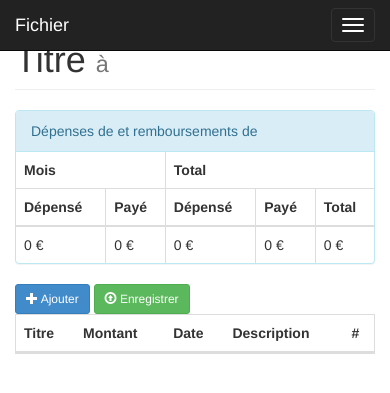
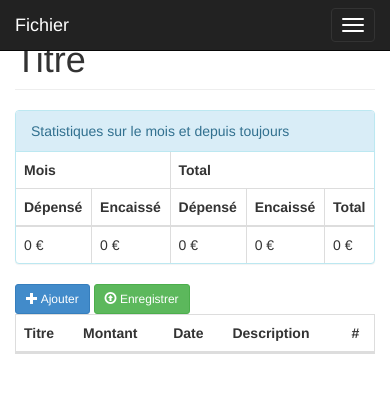
Before and after one commit to remi-dupre/Indept, a PHP site: page /reader.php in a window 390 px wide. Shown: the top 393 px of the page. Run offline with PHP 8.4, Linux system fonts and the light colour scheme; the visitor is signed in with stand-in values (Sample User, id 1); some libraries are stand-ins or nearby versions.

Commit message:
Supression "receveur", "donneuer" -> proprio - Closes #5

```diff
--- a/web/js/src/editeur.js
+++ b/web/js/src/editeur.js
@@ -33,7 +33,7 @@ $(document).ready(function() {
 function creer() {
     var info = {
         nom: $("#nomFichier").val(),
-        donneur: $("#donneurFichier").val(),
+        proprietaire: $("#proprietaireFichier").val(),
         partage: $("#priveFichier").is(":checked") ? "prive" : "public"
     };
 
@@ -177,8 +177,7 @@ function lire(json) {
     });
 
     $(".doc_info.nom").text(json.nom);
-    $(".doc_info.receveur_pseudo").text(comptes[json.receveur]);
-    $(".doc_info.donneur_pseudo").text(comptes[json.donneur]);
+    $(".doc_info.proprietaire_pseudo").text(comptes[json.proprietaire]);
     $(".dl.json").attr("href", "fonctions/fichier.php?raw=json&f=" + ancre());
     $(".dl.csv").attr("href", "fonctions/fichier.php?raw=csv&f=" + ancre());
 
--- a/web/reader.php
+++ b/web/reader.php
@@ -72,10 +72,10 @@
 
 
     <div class="col-md-10 col-md-offset-1 main">
-      <h1 class="page-header"><span class="doc_info nom">Titre</span> <small><em class="doc_info donneur_pseudo"></em> à <em class="doc_info receveur_pseudo"></em></small> </h1>
+      <h1 class="page-header"><span class="doc_info nom">Titre</span> <small><em class="doc_info proprietaire_pseudo"></em></small> </h1>
 
       <div class="panel panel-info">
-        <div class="panel-heading">Dépenses de <span class="doc_info receveur_pseudo"></span> et remboursements de <span class="doc_info donneur_pseudo"></span></div>
+        <div class="panel-heading">Statistiques sur le mois et depuis toujours</div>
         <table class="table table-bordered">
           <thead>
             <tr>
@@ -83,10 +83,10 @@
               <th colspan=3>Total</th>
             </tr>
             <tr>
-              <th class="col-md-2 doc_info receveur_pseudo">Dépensé</th>
-              <th class="col-md-2 doc_info donneur_pseudo">Payé</th>
-              <th class="col-md-2 doc_info receveur_pseudo">Dépensé</th>
-              <th class="col-md-2 doc_info donneur_pseudo">Payé</th>
+              <th class="col-md-2 doc_info">Dépensé</th>
+              <th class="col-md-2 doc_info">Encaissé</th>
+              <th class="col-md-2 doc_info">Dépensé</th>
+              <th class="col-md-2 doc_info">Encaissé</th>
               <th class="col-md-2">Total</th>
             </tr>
           </thead>
```
Also changed, not shown: web/php/fichiers.php (+10 -12 lines).
